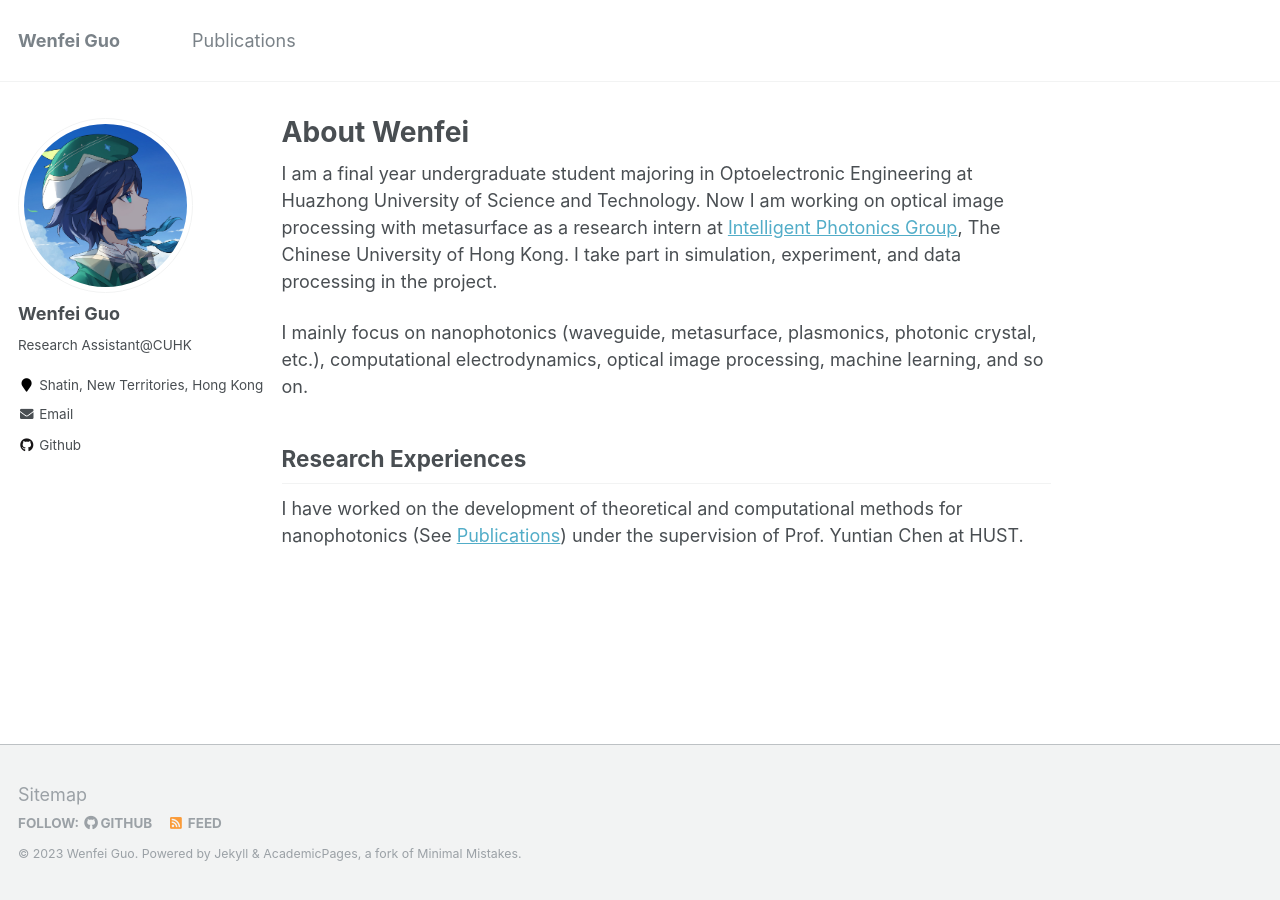
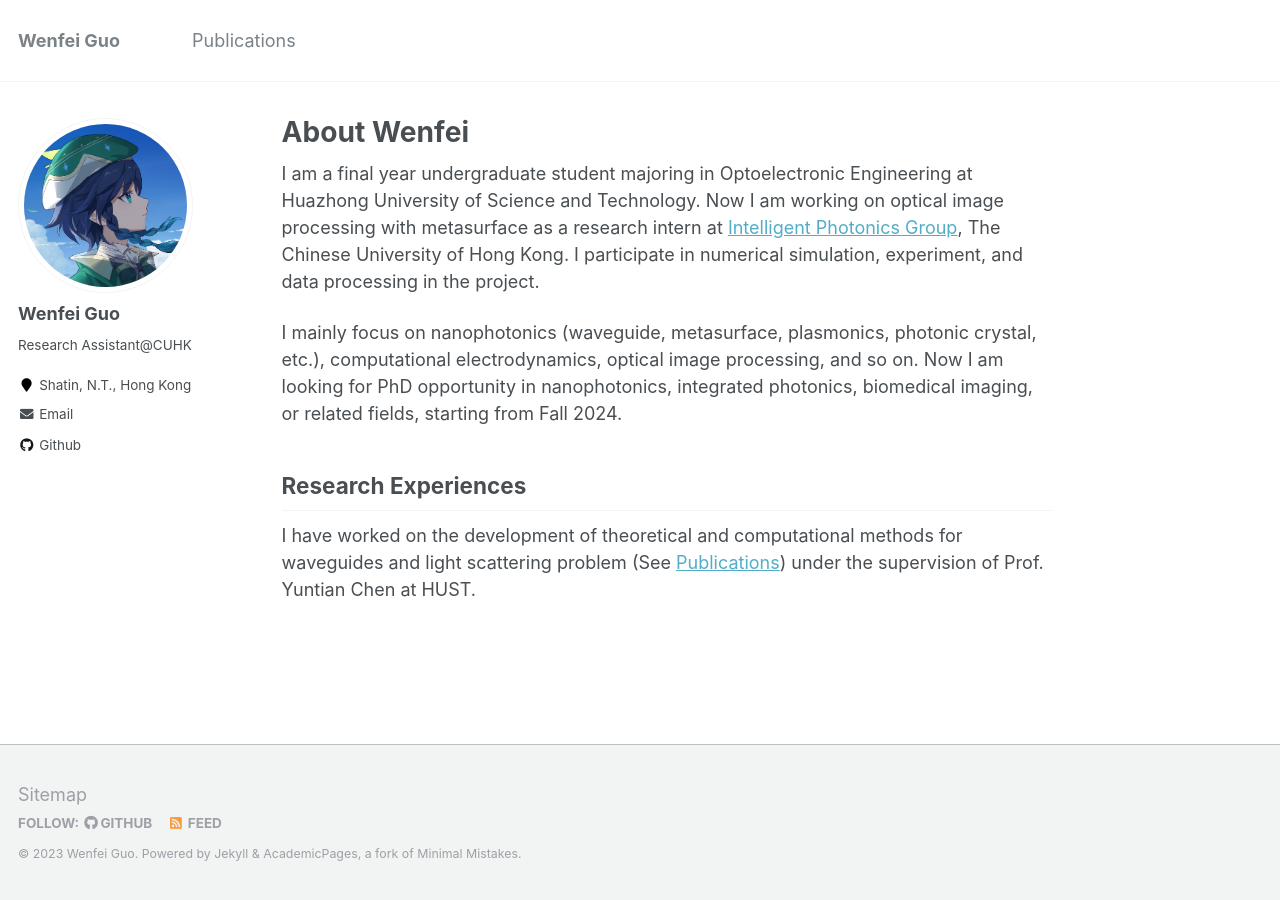
Before and after one commit to cma9cma/cma9cma.github.io, a Jekyll site: the page built from _pages/about.md, in a window 1280 px wide. Built offline with Jekyll 4.4.1, drawn with Linux system fonts in a browser that asks for light colours.

Commit message:
update_20230913

```diff
--- a/_config.yml
+++ b/_config.yml
@@ -83,7 +83,7 @@
   name             : "Wenfei Guo"
   avatar           : "wendi_touxiang.jpg" # "profile.png"
   bio              : "Research Assistant@CUHK"
-  location         : "Shatin, New Territories, Hong Kong"
+  location         : "Shatin, N.T., Hong Kong"
   employer         :
   pubmed           :
   googlescholar    :
--- a/_pages/about.md
+++ b/_pages/about.md
@@ -8,10 +8,10 @@
   - /about.html
 ---
 
-I am a final year undergraduate student majoring in Optoelectronic Engineering at Huazhong University of Science and Technology. Now I am working on optical image processing with metasurface as a research intern at [Intelligent Photonics Group](https://www.ee.cuhk.edu.hk/~crhuang/), The Chinese University of Hong Kong. I take part in simulation, experiment, and data processing in the project.
+I am a final year undergraduate student majoring in Optoelectronic Engineering at Huazhong University of Science and Technology. Now I am working on optical image processing with metasurface as a research intern at [Intelligent Photonics Group](https://www.ee.cuhk.edu.hk/~crhuang/), The Chinese University of Hong Kong. I participate in numerical simulation, experiment, and data processing in the project.
 
-I mainly focus on nanophotonics (waveguide, metasurface, plasmonics, photonic crystal, etc.), computational electrodynamics, optical image processing, machine learning, and so on.
+I mainly focus on nanophotonics (waveguide, metasurface, plasmonics, photonic crystal, etc.), computational electrodynamics, optical image processing, and so on. Now I am looking for PhD opportunity in nanophotonics, integrated photonics, biomedical imaging, or related fields, starting from Fall 2024.
 
 Research Experiences
 ------
-I have worked on the development of theoretical and computational methods for nanophotonics (See [Publications](https://cma9cma.github.io/publications/)) under the supervision of Prof. Yuntian Chen at HUST.
+I have worked on the development of theoretical and computational methods for waveguides and light scattering problem (See [Publications](https://cma9cma.github.io/publications/)) under the supervision of Prof. Yuntian Chen at HUST.
```
